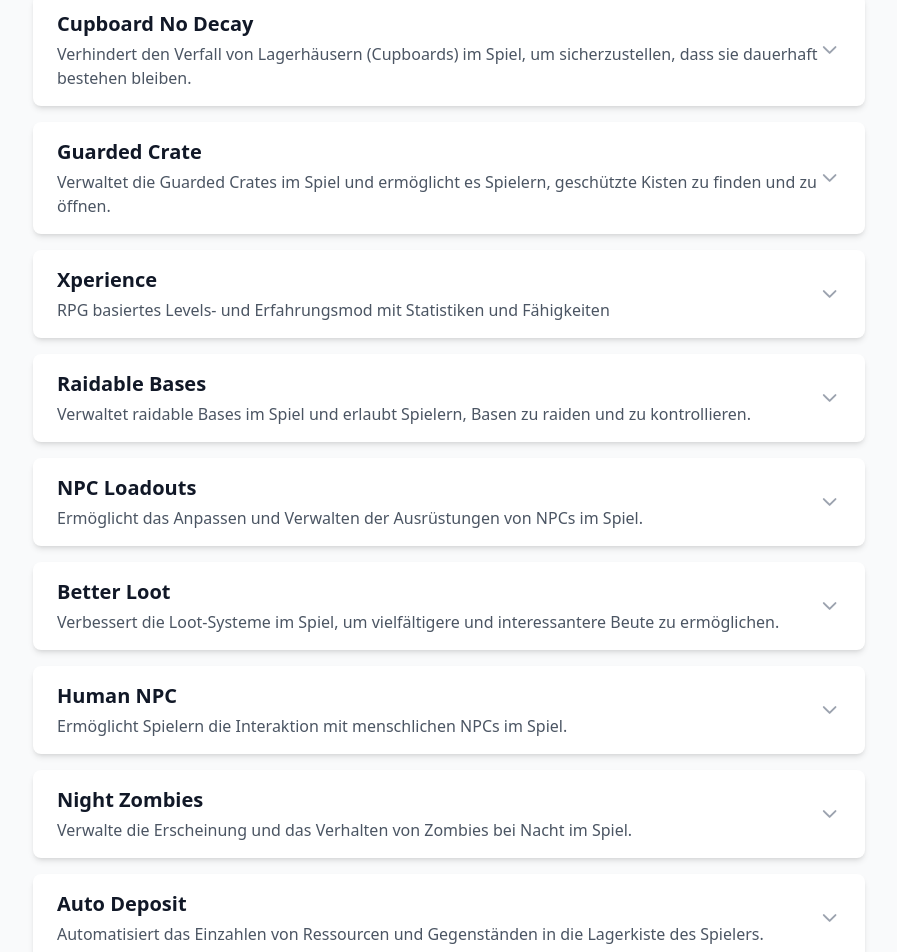
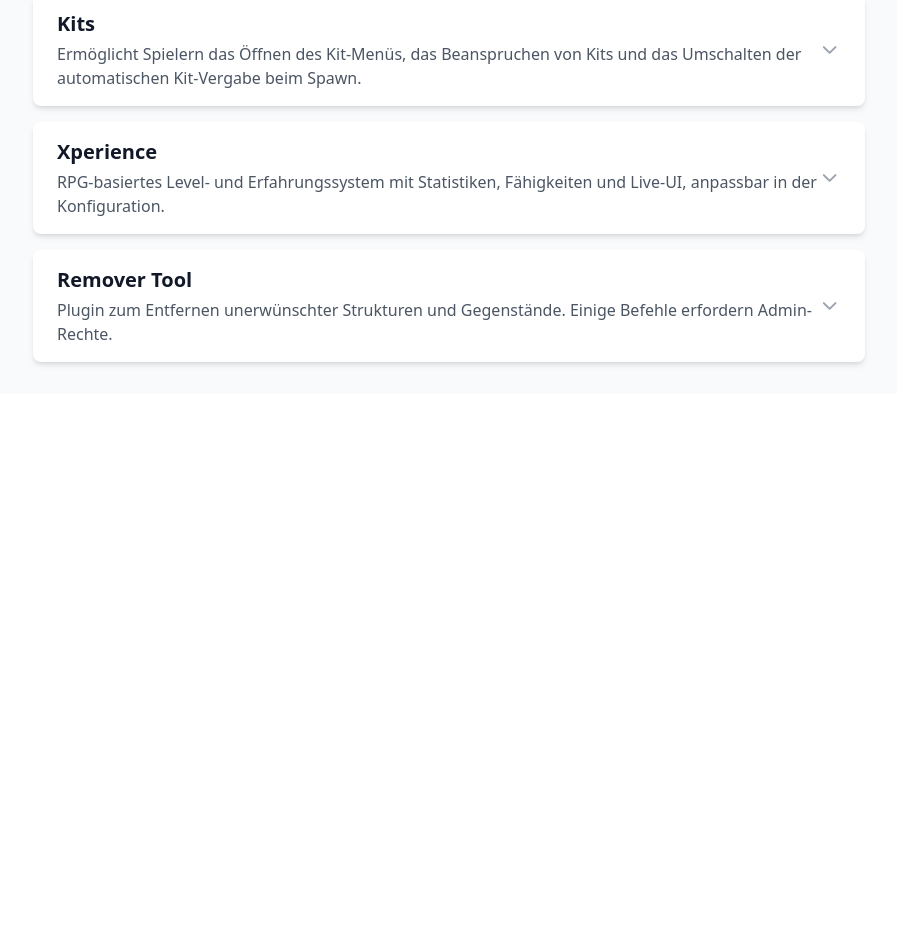
Before and after one commit to Eric-Schubert/rust-docs, a React (Vite) app: page / in a window 1280 px wide. Shown: the part 440-1392 px from the top of the page, without its empty margins (191-1088 px from the left). After the commit the page ends 834 px from the top, so only its background shows below. Built offline with nearby package versions, Linux system fonts and the light colour scheme.

Commit message:
add plugin_data

```diff
--- a/src/data/admin.ts
+++ b/src/data/admin.ts
@@ -1,160 +1,89 @@
 import {Plugin} from '../types';
 
 export const adminPlugins: Plugin[] = [
-
     {
-        "name": "Cupboard No Decay Admin",
-        "description": "Administrative Befehle zur Verwaltung des Cupboard No Decay Plugins",
+        "name": "Kits Admin",
+        "description": "Administrative Befehle für das Rust Kits Plugin, um Kits zu erstellen, zu verwalten und zu konfigurieren.",
         "commands": [
             {
-                "command": "/cupboardadmin setglobaldecay <zeit>",
-                "description": "Setzt die globale Verfallszeit für alle Lagerhäuser"
+                "command": "/kit help",
+                "description": "Zeigt das Hilfemenü mit allen verfügbaren Befehlen an."
             },
             {
-                "command": "/cupboardadmin reset <player>",
-                "description": "Setzt den No Decay Schutz für einen bestimmten Spieler zurück"
+                "command": "/kit list",
+                "description": "Listet alle vorhandenen Kits auf."
             },
-            {"command": "/cupboardadmin list", "description": "Listet alle Spieler mit aktivem No Decay Schutz auf"},
             {
-                "command": "/cupboardadmin config reload",
-                "description": "Lädt die Cupboard No Decay Plugin-Konfiguration neu"
+                "command": "/kit add",
+                "description": "Beginnt die Erstellung eines neuen Kits. Alternativ auch /kit new."
+            },
+            {
+                "command": "/kit new",
+                "description": "Beginnt die Erstellung eines neuen Kits (Synonym zu /kit add)."
+            },
+            {
+                "command": "/kit edit <kitname>",
+                "description": "Beginnt das Bearbeiten eines bereits erstellten Kits."
+            },
+            {
+                "command": "/kit remove <kitname>",
+                "description": "Löscht das angegebene Kit. Alternativ auch /kit delete <kitname>."
+            },
+            {
+                "command": "/kit delete <kitname>",
+                "description": "Löscht das angegebene Kit (Synonym zu /kit remove)."
+            },
+            {
+                "command": "/kit give <player> <kitname>",
+                "description": "Gibt einem bestimmten Spieler ein angegebenes Kit (Name oder ID)."
+            },
+            {
+                "command": "/kit givenpc <kitname>",
+                "description": "Gibt dem NPC, den du gerade anschaust, das angegebene Kit."
+            },
+            {
+                "command": "/kit reset",
+                "description": "Setzt alle Kit-Nutzungsdaten für alle Spieler zurück."
+            },
+            {
+                "command": "/kit resetuses <player> <kitname>",
+                "description": "Setzt die Nutzung des angegebenen Kits für den angegebenen Spieler zurück."
             }
         ]
     },
 
     {
         "name": "Guarded Crate Admin",
-        "description": "Administrative Befehle zur Verwaltung der Guarded Crate Plugin",
+        "description": "Administrative Befehle zur Verwaltung und Steuerung von Guarded Crate Events.",
         "commands": [
             {
-                "command": "/guardedcrate spawn <location>",
-                "description": "Spawnt eine neue Guarded Crate an der angegebenen Position"
+                "command": "/gcrate start <event-name|optional>",
+                "description": "Startet das angegebene Event oder ein zufälliges Event, wenn kein Name angegeben wird."
             },
             {
-                "command": "/guardedcrate remove <crate_id>",
-                "description": "Entfernt eine Guarded Crate anhand ihrer ID"
-            },
-            {"command": "/guardedcrate list", "description": "Listet alle aktiven Guarded Crates auf"},
-            {
-                "command": "/guardedcrate setguard <crate_id> <guard_type>",
-                "description": "Setzt den Guard-Typ für eine bestimmte Crate"
-            },
-            {"command": "/guardedcrate config reload", "description": "Lädt die Guarded Crate Plugin-Konfiguration neu"}
-        ]
-    },
-
-    {
-        "name": "Xperience Admin",
-        "description": "Administrative Befehle für die Xperience Plugin",
-        "commands": [
-            {"command": "/xpadmin reset <player>", "description": "Setzt die XP und Statistiken eines Spielers zurück"},
-            {"command": "/xpadmin setlevel <player> <level>", "description": "Setzt das Level eines Spielers"},
-            {"command": "/xpadmin givexp <player> <amount>", "description": "Gibt einem Spieler XP"},
-            {"command": "/xpadmin config reload", "description": "Lädt die Plugin-Konfiguration neu"}
-        ]
-    },
-
-    {
-        "name": "Raidable Bases Admin",
-        "description": "Administrative Befehle für die Raidable Bases Plugin",
-        "commands": [
-            {
-                "command": "/raidablebases create <location>",
-                "description": "Erstellt eine neue raidable Base an der angegebenen Position"
+                "command": "/gcrate here <event-name>",
+                "description": "Startet das angegebene Event an deiner aktuellen Position."
             },
             {
-                "command": "/raidablebases delete <base_id>",
-                "description": "Entfernt eine raidable Base anhand ihrer ID"
+                "command": "/gcrate position <event-name> <x, y, z>",
+                "description": "Startet das angegebene Event an den spezifizierten Koordinaten."
             },
             {
-                "command": "/raidablebases setreward <base_id> <reward>",
-                "description": "Setzt die Belohnung für das Raiden einer bestimmten Base"
+                "command": "/gcrate stop",
+                "description": "Stoppt alle aktuell laufenden Guarded Crate Events."
             },
             {
-                "command": "/raidablebases config reload",
-                "description": "Lädt die Raidable Bases Plugin-Konfiguration neu"
-            }
-        ]
-    },
-
-    {
-        "name": "NPC Loadouts Admin",
-        "description": "Administrative Befehle für die NPC Loadouts Plugin",
-        "commands": [
-            {
-                "command": "/npcloadouts add <npc_id> <loadout>",
-                "description": "Fügt ein Loadout zu einem bestimmten NPC hinzu"
-            },
-            {"command": "/npcloadouts remove <npc_id>", "description": "Entfernt das Loadout eines bestimmten NPCs"},
-            {
-                "command": "/npcloadouts spawn <type> <location>",
-                "description": "Spawnt einen neuen NPC vom angegebenen Typ an der Position"
+                "command": "/gcrate amount <event-name> <number>",
+                "description": "Ändert die Anzahl der Wächter (Guards), die für das angegebene Event gespawnt werden."
             },
             {
-                "command": "/npcloadouts setbehavior <npc_id> <behavior>",
-                "description": "Setzt das Verhalten für einen bestimmten NPC"
+                "command": "/gcrate loot <event-name>",
+                "description": "Lege Items in dein Hauptinventar, um die Loot-Items für das angegebene Event festzulegen."
             },
-            {"command": "/npcloadouts config reload", "description": "Lädt die NPC Loadouts Plugin-Konfiguration neu"}
-        ]
-    },
-
-    {
-        "name": "Better Loot Admin",
-        "description": "Administrative Befehle für die Better Loot Plugin",
-        "commands": [
-            {"command": "/betterloot configure", "description": "Öffnet die Konfigurationsdatei für Better Loot"},
-            {"command": "/betterloot reload", "description": "Lädt die Better Loot Plugin-Konfiguration neu"},
             {
-                "command": "/betterloot addtype <loot_type> <parameters>",
-                "description": "Fügt einen neuen Loot-Typ hinzu"
-            },
-            {"command": "/betterloot removetype <loot_type>", "description": "Entfernt einen bestehenden Loot-Typ"}
-        ]
-    },
-
-    {
-        "name": "Human NPC Admin",
-        "description": "Administrative Befehle für die Human NPC Plugin",
-        "commands": [
-            {
-                "command": "/humannpc spawn <type> <location>",
-                "description": "Spawnt einen neuen NPC vom angegebenen Typ an der Position"
-            },
-            {"command": "/humannpc remove <npc_id>", "description": "Entfernt einen NPC anhand seiner ID"},
-            {
-                "command": "/humannpc setdialogue <npc_id> <dialogue>",
-                "description": "Setzt den Dialog für einen spezifischen NPC"
-            },
-            {"command": "/humannpc list", "description": "Listet alle aktiven NPCs auf"},
-            {"command": "/humannpc config reload", "description": "Lädt die Human NPC Plugin-Konfiguration neu"}
-        ]
-    },
-
-    {
-        "name": "Night Zombies Admin",
-        "description": "Administrative Befehle für die Night Zombies Plugin",
-        "commands": [
-            {"command": "/nightzombies configure", "description": "Öffnet die Konfigurationsdatei für Night Zombies"},
-            {
-                "command": "/nightzombies reset",
-                "description": "Setzt alle Night Zombies Einstellungen auf Standard zurück"
-            },
-            {"command": "/nightzombies spawnall", "description": "Spawnt Zombies an allen konfigurierten Positionen"},
-            {"command": "/nightzombies config reload", "description": "Lädt die Night Zombies Plugin-Konfiguration neu"}
-        ]
-    },
-
-    {
-        "name": "Auto Deposit Admin",
-        "description": "Administrative Befehle für die Auto Deposit Plugin",
-        "commands": [
-            {"command": "/autodeposit setlimit <amount>", "description": "Setzt das Einzahlungs-Limit für Ressourcen"},
-            {"command": "/autodeposit reload", "description": "Lädt die Auto Deposit Plugin-Konfiguration neu"},
-            {
-                "command": "/autodeposit reset <player>",
-                "description": "Setzt die Auto Deposit Einstellungen eines Spielers zurück"
-            },
-            {"command": "/autodeposit configure", "description": "Öffnet die Konfigurationsdatei für Auto Deposit"}
+                "command": "/gcrate loadout <event-name>",
+                "description": "Lege Items in deinen Ausrüstungs- und Gürtel-Slot, um den Loadout der Wächter für das angegebene Event festzulegen."
+            }
         ]
     },
 
@@ -164,7 +93,7 @@ export const adminPlugins: Plugin[] = [
         "commands": [
             {
                 "command": "/perms data",
-                "description": "Backup und Wiederherstellung von Berechtigungen und/oder Gruppen - lokale Datendatei und/oder SQL."
+                "description": "Backup und Wiederherstellung von Berechtigungen und/oder Gruppen – lokale Datendatei und/oder SQL."
             },
             {
                 "command": "/perms",
@@ -190,39 +119,72 @@ export const adminPlugins: Plugin[] = [
     },
 
     {
-        "name": "Remover Tool Admin",
-        "description": "Administrative Befehle für das Remover Tool Plugin, das das Entfernen unerwünschter Entitäten, Gegenstände oder Strukturen im Spiel ermöglicht.",
+        "name": "Xperience Admin",
+        "description": "Administrative Befehle für das XPerience-Plugin, erfordern Server-Admin-Rechte oder die Berechtigung 'xperience.admin'.",
         "commands": [
             {
-                "command": "/remover help",
-                "description": "Zeigt alle verfügbaren Remover Tool Befehle an."
+                "command": "/xpresetall",
+                "description": "Löscht und setzt sämtliche Spielerdaten im XPerience-System zurück."
             },
             {
-                "command": "/remover remove <entity>",
-                "description": "Entfernt eine bestimmte Entität aus der Spielwelt."
+                "command": "/resetalllevels",
+                "description": "Setzt das Level aller Spieler auf 0 zurück."
             },
             {
-                "command": "/remover removeall <entity>",
-                "description": "Entfernt alle Entitäten eines bestimmten Typs aus der Spielwelt."
+                "command": "/resetallranks",
+                "description": "Setzt den Rang aller Spieler auf 0 zurück."
             },
             {
-                "command": "/remover radius <entity> <radius>",
-                "description": "Entfernt Entitäten eines bestimmten Typs innerhalb eines angegebenen Radius."
+                "command": "/xpreset <name|id> <playername|steamid>",
+                "description": "Setzt alle Fortschritte des angegebenen Spielers auf 0 zurück."
             },
             {
-                "command": "/remover config reload",
-                "description": "Lädt die Remover Tool Plugin-Konfiguration neu."
+                "command": "/resetlevel <playername>",
+                "description": "Setzt das Level eines bestimmten Spielers auf 0."
             },
             {
-                "command": "/remover list",
-                "description": "Listet alle derzeit entfernbare Entitätstypen auf."
+                "command": "/resetrank <playername>",
+                "description": "Setzt den Rang eines bestimmten Spielers auf 0."
             },
             {
-                "command": "/remover undo",
-                "description": "Hebt die letzte entfernte Entität oder Aktion rückgängig auf."
+                "command": "/resetharvest",
+                "description": "Löscht alle Erntedaten (Harvest-Daten) im XPerience-System."
+            },
+            {
+                "command": "/xpadminhelp",
+                "description": "Zeigt eine Liste aller verfügbaren Admin-Befehle im XPerience-System an."
+            },
+            {
+                "command": "/xpgive <name|id> <playername|steamid> <amount>",
+                "description": "Gewährt dem angegebenen Spieler die angegebene Menge an Erfahrung (XP)."
+            },
+            {
+                "command": "/xpgiveall <amount>",
+                "description": "Gewährt allen Spielern die angegebene Menge an Erfahrung (XP)."
+            },
+            {
+                "command": "/xptake <name|id> <playername|steamid> <amount>",
+                "description": "Zieht einem bestimmten Spieler die angegebene Menge an Erfahrung (XP) ab."
+            },
+            {
+                "command": "/xpconfig",
+                "description": "Öffnet das Admin-Panel für XPerience-Einstellungen im Spiel."
+            },
+            {
+                "command": "/xpfix",
+                "description": "Setzt sämtliche Spieler-Daten (außer XP) zurück und berechnet Level, Punkte und Anforderungen neu."
+            },
+            {
+                "command": "/xpexclude <name|id> <playername|steamid> <true|false>",
+                "description": "Schließt den angegebenen Spieler vom XPerience-Addon aus (true) oder hebt die Ausgrenzung wieder auf (false)."
             }
         ]
-    }
+    },
+
+
+
+
+
 
 
 ];
--- a/src/data/user.ts
+++ b/src/data/user.ts
@@ -2,106 +2,104 @@ import { Plugin } from '../types';
 
 export const userPlugins: Plugin[] = [
   {
-    "name": "Cupboard No Decay",
-    "description": "Verhindert den Verfall von Lagerhäusern (Cupboards) im Spiel, um sicherzustellen, dass sie dauerhaft bestehen bleiben.",
+    "name": "Kits",
+    "description": "Ermöglicht Spielern das Öffnen des Kit-Menüs, das Beanspruchen von Kits und das Umschalten der automatischen Kit-Vergabe beim Spawn.",
     "commands": [
-      { "command": "/cupboardnodisable", "description": "Deaktiviert den No Decay Schutz für das nächste Lagerhaus" },
-      { "command": "/cupboardnoset <zeit>", "description": "Setzt die Verfallszeit für Lagerhäuser auf die angegebene Zeit" },
-      { "command": "/cupboardnomessage", "description": "Schaltet Benachrichtigungen über den No Decay Schutz ein oder aus" },
-      { "command": "/cupboardhelp", "description": "Zeigt alle verfügbaren Cupboard No Decay Befehle an" }
-    ]
-  },
-
-  {
-    "name": "Guarded Crate",
-    "description": "Verwaltet die Guarded Crates im Spiel und ermöglicht es Spielern, geschützte Kisten zu finden und zu öffnen.",
-    "commands": [
-      { "command": "/opencrate", "description": "Öffnet eine Guarded Crate in deiner Nähe" },
-      { "command": "/crateinfo <crate_id>", "description": "Zeigt Informationen über eine spezifische Crate an" },
-      { "command": "/cratehelp", "description": "Zeigt alle verfügbaren Guarded Crate Befehle an" }
+      {
+        "command": "/kit",
+        "description": "Öffnet das Kit-Menü."
+      },
+      {
+        "command": "/kit <name>",
+        "description": "Beansprucht das angegebene Kit, sofern verfügbar."
+      },
+      {
+        "command": "/kit autokit",
+        "description": "Ermöglicht dem Spieler das Umschalten, ob er beim Respawn automatisch Kits erhält (muss in der Config aktiviert sein)."
+      }
     ]
   },
 
   {
     "name": "Xperience",
-    "description": "RPG basiertes Levels- und Erfahrungsmod mit Statistiken und Fähigkeiten",
+    "description": "RPG-basiertes Level- und Erfahrungssystem mit Statistiken, Fähigkeiten und Live-UI, anpassbar in der Konfiguration.",
     "commands": [
-      { "command": "/xphelp", "description": "Zeigt alle Befehle im Chat an" },
-      { "command": "/xpstats", "description": "Öffnet das Benutzerkontrollpanel" },
-      { "command": "/xpstats <player>", "description": "Zeigt das vollständige XP-Profil eines Spielers an" },
-      { "command": "/xpstatschat", "description": "Zeigt dein Level, XP, Statistiken und Fähigkeiten im Chat an" },
-      { "command": "/xptop", "description": "Öffnet die UI der Top-Spieler" },
-      { "command": "/xpaddstats <stat>", "description": "Erhöht die ausgewählte Statistik" },
-      { "command": "/xpaddskill <skill>", "description": "Erhöht die ausgewählte Fähigkeit" },
-      { "command": "/xpresetstats", "description": "Setzt alle Statistiken zurück und erstattet Punkte" },
-      { "command": "/xpresetskills", "description": "Setzt alle Fähigkeiten zurück und erstattet Punkte" },
-      { "command": "/xpliveui <0-5>", "description": "Position der Live UI festlegen / 0 = aus" }
+      {
+        "command": "/xphelp",
+        "description": "Zeigt alle verfügbaren XPerience-Spielerbefehle im Chat an."
+      },
+      {
+        "command": "/xpstats",
+        "description": "Öffnet das Benutzerkontrollpanel (zeigt Statistiken, Fähigkeiten und mehr)."
+      },
+      {
+        "command": "/xpstats <player>",
+        "description": "Zeigt das vollständige XP-Profil eines bestimmten Spielers."
+      },
+      {
+        "command": "/xpstatschat",
+        "description": "Zeigt dein Level, XP, Statistiken und Fähigkeiten im Chat an."
+      },
+      {
+        "command": "/xptop",
+        "description": "Öffnet eine UI, die die Top-Spieler basierend auf ihren XP anzeigt."
+      },
+      {
+        "command": "/xpaddstats <stat>",
+        "description": "Erhöht die angegebene Statistik (z.B. Stärke, Ausdauer usw.)."
+      },
+      {
+        "command": "/xpaddskill <skill>",
+        "description": "Erhöht die angegebene Fähigkeit (z.B. Bergbau, Holzfällerei usw.)."
+      },
+      {
+        "command": "/xpresetstats",
+        "description": "Setzt alle Statistiken zurück und erstattet die investierten Punkte."
+      },
+      {
+        "command": "/xpresetskills",
+        "description": "Setzt alle Fähigkeiten zurück und erstattet die investierten Punkte."
+      },
+      {
+        "command": "/xpliveui <0-5>",
+        "description": "Wählt die Position der Live-UI (0 = aus)."
+      }
     ]
   },
 
   {
-    "name": "Raidable Bases",
-    "description": "Verwaltet raidable Bases im Spiel und erlaubt Spielern, Basen zu raiden und zu kontrollieren.",
+    "name": "Remover Tool",
+    "description": "Plugin zum Entfernen unerwünschter Strukturen und Gegenstände. Einige Befehle erfordern Admin-Rechte.",
     "commands": [
-      { "command": "/raidablebases list", "description": "Listet alle raidable Bases auf" },
-      { "command": "/raidablebases join <base_id>", "description": "Tritt einem Raid auf eine Base bei" },
-      { "command": "/raidablebases status <base_id>", "description": "Zeigt den aktuellen Status einer Base an" },
-      { "command": "/raidablebases help", "description": "Zeigt alle verfügbaren Raidable Bases Befehle an" }
+      {
+        "command": "/remove [time (seconds)]",
+        "description": "Aktiviert/Deaktiviert das RemoverTool für eine bestimmte Zeit (in Sekunden), wenn angegeben."
+      },
+      {
+        "command": "/remove <admin|a> [time (seconds)]",
+        "description": "Admin-RemoverTool aktivieren. In diesem Modus können alle Entitäten entfernt werden."
+      },
+      {
+        "command": "/remove all [time (seconds)]",
+        "description": "Entfernt alles, was miteinander verbunden ist, beginnend dort, wo du hinsiehst. Kann bei großen Strukturen langsamer sein."
+      },
+      {
+        "command": "/remove <structure|s> [time (seconds)]",
+        "description": "Entfernt ein gesamtes Gebäude schnell, schließt jedoch keine benachbarten Gebäude oder Deployables mit ein."
+      },
+      {
+        "command": "/remove <external|e> [time (seconds)]",
+        "description": "Entfernt angrenzende High External Walls."
+      },
+      {
+        "command": "/remove <help|h>",
+        "description": "Zeigt die Hilfeseite für das RemoverTool an."
+      }
     ]
-  },
+  }
 
-  {
-    "name": "NPC Loadouts",
-    "description": "Ermöglicht das Anpassen und Verwalten der Ausrüstungen von NPCs im Spiel.",
-    "commands": [
-      { "command": "/npcloadouts interact", "description": "Interagiert mit einem NPC-Loadout in deiner Nähe" },
-      { "command": "/npcloadouts list", "description": "Listet alle verfügbaren NPC-Loadouts auf" },
-      { "command": "/npcloadouts help", "description": "Zeigt alle verfügbaren NPC Loadouts Befehle an" }
-    ]
-  },
 
-  {
-    "name": "Better Loot",
-    "description": "Verbessert die Loot-Systeme im Spiel, um vielfältigere und interessantere Beute zu ermöglichen.",
-    "commands": [
-      { "command": "/betterloot spawnloot <location>", "description": "Spawnt eine verbesserte Loot-Kiste an der angegebenen Position" },
-      { "command": "/betterloot setspawnrate <rate>", "description": "Setzt die Spawnrate für verbesserte Loot-Kisten" },
-      { "command": "/betterloot lootlist", "description": "Listet alle verfügbaren Loot-Typen auf" },
-      { "command": "/betterloot help", "description": "Zeigt alle verfügbaren Better Loot Befehle an" }
-    ]
-  },
 
-  {
-    "name": "Human NPC",
-    "description": "Ermöglicht Spielern die Interaktion mit menschlichen NPCs im Spiel.",
-    "commands": [
-      { "command": "/humannpc interact", "description": "Interagiert mit einem NPC in deiner Nähe" },
-      { "command": "/humannpc list", "description": "Listet alle NPCs in deiner Nähe auf" },
-      { "command": "/humannpc help", "description": "Zeigt alle verfügbaren Human NPC Befehle an" }
-    ]
-  },
-
-  {
-    "name": "Night Zombies",
-    "description": "Verwalte die Erscheinung und das Verhalten von Zombies bei Nacht im Spiel.",
-    "commands": [
-      { "command": "/nightzombies spawn", "description": "Spawnt Zombies an definierten Positionen" },
-      { "command": "/nightzombies stop", "description": "Stoppt das Spawnen von Zombies bei Nacht" },
-      { "command": "/nightzombies setdifficulty <level>", "description": "Setzt die Schwierigkeit für Zombies" },
-      { "command": "/nightzombies help", "description": "Zeigt alle verfügbaren Night Zombies Befehle an" }
-    ]
-  },
-
-  {
-    "name": "Auto Deposit",
-    "description": "Automatisiert das Einzahlen von Ressourcen und Gegenständen in die Lagerkiste des Spielers.",
-    "commands": [
-      { "command": "/autodeposit enable", "description": "Aktiviert die Auto Deposit Funktion" },
-      { "command": "/autodeposit disable", "description": "Deaktiviert die Auto Deposit Funktion" },
-      { "command": "/autodeposit status", "description": "Zeigt den aktuellen Status der Auto Deposit Funktion an" },
-      { "command": "/autodeposit help", "description": "Zeigt alle verfügbaren Auto Deposit Befehle an" }
-    ]
-  },
 
 
 
```
